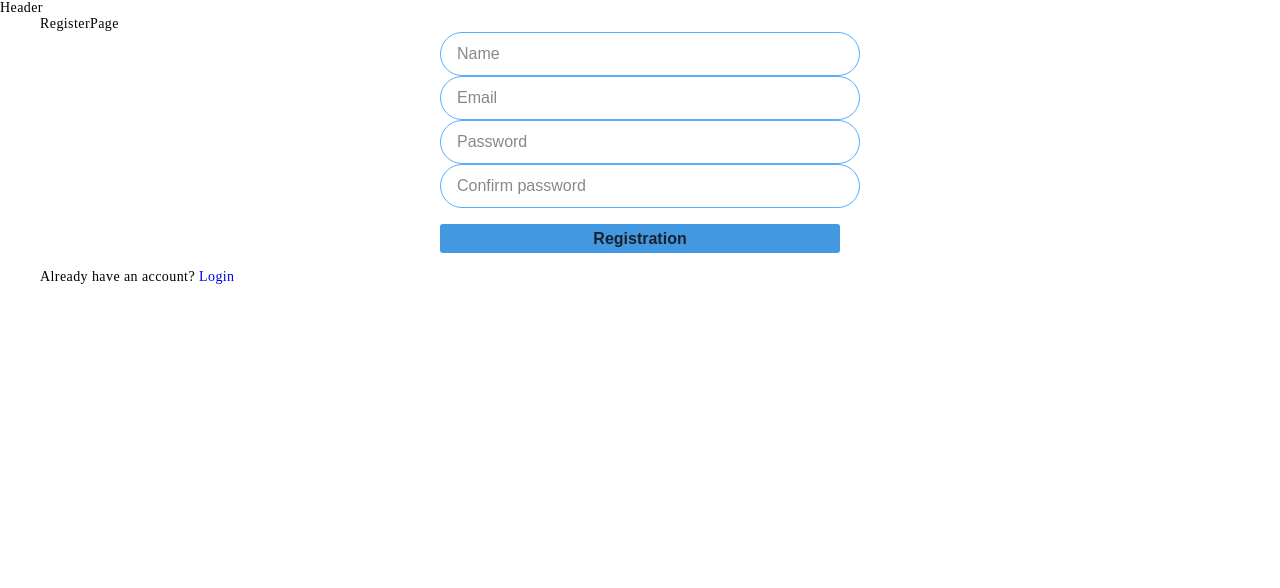
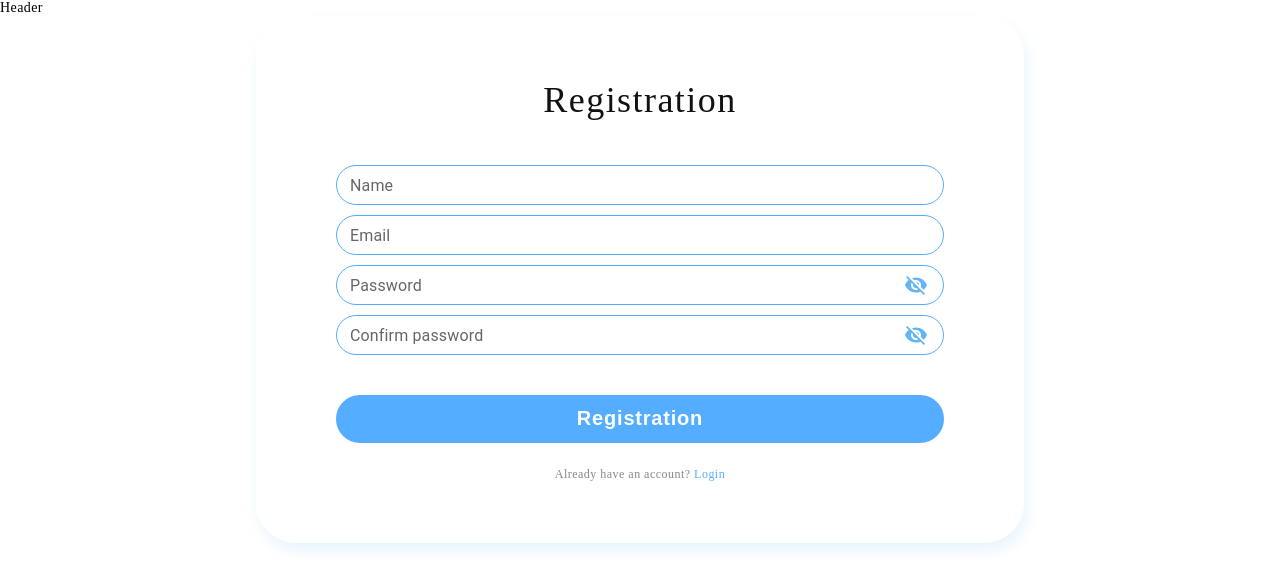
Before and after one commit to OlehKosminin/pet_project_frond_end, a React (Create React App) app: page /register in a window 1280 px wide. Shown: the top 588 px of the page. Built offline with nearby package versions, Linux system fonts and the light colour scheme; the HTML template or start-up script is replaced by a standard one.

Commit message:
almost ready

```diff
--- a/package.json
+++ b/package.json
@@ -3,6 +3,10 @@
   "version": "0.1.0",
   "private": true,
   "dependencies": {
+    "@emotion/react": "^11.11.0",
+    "@emotion/styled": "^11.11.0",
+    "@mui/icons-material": "^5.11.16",
+    "@mui/material": "^5.13.0",
     "@reduxjs/toolkit": "^1.9.5",
     "@testing-library/jest-dom": "^5.16.5",
     "@testing-library/react": "^13.4.0",
--- a/src/modules/AuthForms/RegisteForm/CustomInput/CustomInput.jsx
+++ /dev/null
@@ -1,17 +0,0 @@
-import { useField } from "formik";
-
-const CustomInput = ({ ...props }) => {
-  const [field, meta] = useField(props);
-
-  return (
-    <>
-      <input
-        {...field}
-        {...props}
-        className={meta.touched && meta.error ? "input-error" : ""}
-      />
-      {meta.touched && meta.error && <div className="error">{meta.error}</div>}
-    </>
-  );
-};
-export default CustomInput;
--- a/src/modules/AuthForms/RegisteForm/RegisterForm.jsx
+++ b/src/modules/AuthForms/RegisteForm/RegisterForm.jsx
@@ -1,57 +1,230 @@
-import React from "react";
+import { useState } from "react";
+import { Link } from "react-router-dom";
 import { useDispatch } from "react-redux";
-import { Link } from "react-router-dom";
 
-import { useFormik } from "formik";
 import { Formik, Form } from "formik";
+
+import { TextField, IconButton, Box } from "@mui/material";
+import { Visibility, VisibilityOff } from "@mui/icons-material";
+import ClearIcon from "@mui/icons-material/Clear";
+import { blue } from "@mui/material/colors";
+
+import styles from "./register-form.module.scss";
 import { registerSchema } from "../../../shared/components/YupSchemas/authSchemas";
+
 import { singup } from "../../../shared/services/auth";
-import CustomInput from "./CustomInput/CustomInput";
-import styles from "./register-form.module.scss";
 
-const RegisterForm = () => {
+const data = {
+  name: "",
+  email: "",
+  password: "",
+  confirmPassword: "",
+};
+
+export const RegisterForm = () => {
+  const [showPassword, setShowPassword] = useState(false);
+  const [showConfirmPassword, setShowConfirmPassword] = useState(false);
+
+  const handleClickShowPassword = () => setShowPassword((show) => !show);
+  const handleClickShowConfirmPassword = () =>
+    setShowConfirmPassword((show) => !show);
+
   const dispatch = useDispatch();
 
-  const onSubmit = async (values, actions) => {
-    dispatch(singup(values));
-    actions.resetForm();
+  const onSubmit = ({ name, email, password }) => {
+    const data = {
+      name: name,
+      email: email,
+      password: password,
+    };
+
+    dispatch(singup(data));
   };
 
   return (
     <>
       <Formik
-        initialValues={{
-          username: "",
-          email: "",
-          password: "",
-          confirmPassword: "",
+        initialValues={data}
+        onSubmit={onSubmit}
+        validationSchema={registerSchema}
+      >
+        {({ values, errors, touched, handleSubmit, handleChange }) => (
+          <Form className={styles.form} onSubmit={handleSubmit}>
+            <h2 className={styles.title}>Registration</h2>
+            <Box
+              sx={{
+                marginBottom: "10px",
+                display: "flex",
+                alignItems: "flex-end",
               }}
-        validationSchema={registerSchema}
-        onSubmit={onSubmit}
             >
-        {({ isSubmitting }) => (
-          <Form>
-            <CustomInput name="username" type="text" placeholder="Name" />
-            <CustomInput name="email" type="email" placeholder="Email" />
-            <CustomInput
+              <TextField
+                name="name"
+                type="text"
+                label="Name"
+                size="small"
+                fullWidth
+                sx={{
+                  "& .MuiOutlinedInput-root": {
+                    "& fieldset": {
+                      borderRadius: 40,
+                      border: `1px solid #54ADFF`,
+                    },
+                  },
+                }}
+                onChange={handleChange}
+                value={values.name}
+                error={touched.name && Boolean(errors.name)}
+                helperText={touched.name && errors.name}
+              />
+            </Box>
+            <Box
+              sx={{
+                marginBottom: "10px",
+                display: "flex",
+                alignItems: "flex-end",
+              }}
+            >
+              <TextField
+                name="email"
+                type="email"
+                label="Email"
+                size="small"
+                fullWidth
+                sx={{
+                  "& .MuiOutlinedInput-root": {
+                    "& fieldset": {
+                      borderRadius: 40,
+                      border: `1px solid #54ADFF`,
+                    },
+                  },
+                }}
+                InputProps={{
+                  endAdornment: (
+                    <IconButton
+                      aria-label="clear"
+                      edge="end"
+                      size="small"
+                      sx={{
+                        visibility: values.email ? "visible" : "hidden",
+                        color: "#F43F5E",
+                      }}
+                      onClick={() => {
+                        data.setFieldValue("email", "");
+                      }}
+                    >
+                      <ClearIcon />
+                    </IconButton>
+                  ),
+                }}
+                onChange={handleChange}
+                value={values.email}
+                error={touched.email && Boolean(errors.email)}
+                helperText={touched.email && errors.email}
+              />
+            </Box>
+            <Box
+              sx={{
+                marginBottom: "10px",
+                display: "flex",
+                alignItems: "flex-end",
+              }}
+            >
+              <TextField
                 name="password"
-              type="password"
-              placeholder="Password"
+                type={showPassword ? "text" : "password"}
+                label="Password"
+                size="small"
+                fullWidth
+                sx={{
+                  "& .MuiOutlinedInput-root": {
+                    "& fieldset": {
+                      borderRadius: 40,
+                      border: `1px solid #54ADFF`,
+                    },
+                  },
+                }}
+                InputProps={{
+                  endAdornment: (
+                    <IconButton
+                      aria-label="toggle password visibility"
+                      onClick={handleClickShowPassword}
+                      edge="end"
+                      size="small"
+                    >
+                      {showPassword ? (
+                        <Visibility style={{ color: blue[300] }} />
+                      ) : (
+                        <VisibilityOff style={{ color: blue[300] }} />
+                      )}
+                    </IconButton>
+                  ),
+                }}
+                onChange={handleChange}
+                value={values.password}
+                error={touched.password && Boolean(errors.password)}
+                helperText={touched.password && errors.password}
               />
-            <CustomInput
+            </Box>
+            <Box
+              sx={{
+                marginBottom: "10px",
+                display: "flex",
+                alignItems: "flex-end",
+              }}
+            >
+              <TextField
                 name="confirmPassword"
-              type="password"
-              placeholder="Confirm password"
+                type={showConfirmPassword ? "text" : "password"}
+                label="Confirm password"
+                size="small"
+                fullWidth
+                sx={{
+                  "& .MuiOutlinedInput-root": {
+                    "& fieldset": {
+                      borderRadius: 40,
+                      border: `1px solid #54ADFF`,
+                    },
+                  },
+                }}
+                InputProps={{
+                  endAdornment: (
+                    <IconButton
+                      aria-label="toggle password visibility"
+                      onClick={handleClickShowConfirmPassword}
+                      edge="end"
+                      size="small"
+                    >
+                      {showConfirmPassword ? (
+                        <Visibility style={{ color: blue[300] }} />
+                      ) : (
+                        <VisibilityOff style={{ color: blue[300] }} />
+                      )}
+                    </IconButton>
+                  ),
+                }}
+                onChange={handleChange}
+                value={values.confirmPassword}
+                error={
+                  touched.confirmPassword && Boolean(errors.confirmPassword)
+                }
+                helperText={touched.confirmPassword && errors.confirmPassword}
               />
-            <button disabled={isSubmitting} type="submit">
+            </Box>
+            <div className={styles.buttonContainer}>
+              <button type="submit" className={styles.button}>
                 Registration
               </button>
+            </div>
+            <p className={styles.questionText}>
+              Already have an account?{" "}
+              <Link to="/login" className={styles.loginLink}>
+                Login
+              </Link>
+            </p>
           </Form>
         )}
       </Formik>
-      <p>
-        Already have an account? <Link to="/login">Login</Link>
-      </p>
     </>
   );
 };
--- a/src/modules/AuthForms/RegisteForm/register-form.module.scss
+++ b/src/modules/AuthForms/RegisteForm/register-form.module.scss
@@ -1,84 +1,89 @@
+@import "../../../utils/fonts.scss";
+
 .form {
-  display: flex;
-  flex-direction: column;
-  justify-content: center;
-  align-items: center;
-  gap: 32px;
-  margin-top: 40px;
+  width: 280px;
+  margin: 0 auto;
+  padding: 40px 12px;
+  border-radius: 20px;
+  background-color: #ffffff;
+  box-shadow: 3px 8px 14px rgba(136, 198, 253, 0.19);
 }
 
-.error {
-  color: #fc8181;
-  font-size: 0.75rem;
-  text-align: left;
-  margin-top: 0.25rem;
+@media screen and (min-width: 768px) {
+  .form {
+    width: 608px;
+    padding: 60px 80px 40px 80px;
+    border-radius: 40px;
+  }
 }
 
-.checkbox {
-  display: flex;
-  justify-content: flex-start;
-  align-items: center;
-  margin-top: 1rem;
+@media screen and (min-width: 1280px) {
+  .form {
+    padding: 60px 80px;
+  }
 }
 
-form {
-  width: 95%;
-  max-width: 400px;
-  margin: 0 auto;
+.title {
+  font-family: font-face {
+    font-family: "Manrope Medium";
+    src: "../../../utils/fonts.scss";
+  }
+  text-align: center;
+  font-weight: 500;
+  font-size: 24px;
+  line-height: 1.38;
+  letter-spacing: 0.04em;
+  margin-bottom: 40px;
+  color: #111111;
 }
 
-form label {
-  font-size: 1rem;
-  font-weight: bold;
-  display: block;
-  text-align: left;
-  margin: 1rem 0 0.2rem;
+@media screen and (min-width: 768px) {
+  .title {
+    font-size: 36px;
+    line-height: 1.36;
+  }
 }
 
-input,
-select {
-  width: 100%;
-  padding-top: 12px;
-  padding-left: 16px;
-  padding-bottom: 12px;
-  font-size: 1rem;
-  color: #888888;
-  border: 1px solid #54adff;
-  background-color: transparent;
-  border-radius: 40px;
-  outline: none;
-}
-
-input::placeholder,
-select::placeholder {
+.questionText {
+  font-weight: 400;
+  font-size: 12px;
+  line-height: 1.33;
+  text-align: center;
+  letter-spacing: 0.04em;
   color: #888888;
 }
 
-input[type="checkbox"] {
-  width: fit-content;
-  margin-right: 0.5rem;
-  transform: scale(1.25);
+.loginLink {
+  display: inline-block;
+  color: #54adff;
 }
 
-button {
-  display: block;
-  margin: 1rem 0;
-  padding: 0.35rem 0.5rem;
-  background-color: #4299e1;
-  color: #1a202c;
-  border: none;
-  border-radius: 3px;
+.buttonContainer {
+  margin-top: 40px;
+  margin-bottom: 24px;
+  display: flex;
+  flex-direction: column;
+  align-items: stretch;
+}
+
+.button {
+  display: inline-flex;
+  justify-content: center;
+  align-items: center;
+  padding: 10px 28px;
   width: 100%;
-  font-size: 1rem;
-  font-weight: bold;
+  height: 48px;
+  font-size: 20px;
+  font-weight: 600;
+  letter-spacing: 0.04em;
+  border: 2px solid #54adff;
+  border-radius: 40px;
+  color: #ffffff;
+  background-color: #54adff;
+}
+
+.button:hover {
+  background: linear-gradient(290.46deg, #419ef1 0%, #9bd0ff 107.89%);
+  color: #ffffff;
   cursor: pointer;
 }
-
-input.inputError,
-select.inputError {
-  border-color: #fc8181;
-}
-
-button:disabled {
-  opacity: 0.35;
-}
--- a/src/pages/RegisterPage/RegisterPage.jsx
+++ b/src/pages/RegisterPage/RegisterPage.jsx
@@ -4,7 +4,6 @@ import styles from "../../shared/components/sass/baseStyle.module.scss";
 const RegisterPage = () => {
   return (
     <div className={styles.container}>
-      RegisterPage
       <RegisterForm />
     </div>
   );
--- a/src/shared/components/YupSchemas/authSchemas.js
+++ b/src/shared/components/YupSchemas/authSchemas.js
@@ -3,7 +3,7 @@ import * as yup from "yup";
 const passwordPattern = /^(?=.*\d)(?=.*[a-z])(?=.*[A-Z])(?!.*\s).*$/;
 
 export const registerSchema = yup.object().shape({
-  username: yup.string().required("Please enter a name"),
+  name: yup.string().required("Please enter a name"),
   email: yup
     .string()
     .email("Please enter a valid email")
@@ -15,7 +15,7 @@ export const registerSchema = yup.object().shape({
     .required("Please create a stronger password"),
   confirmPassword: yup
     .string()
-    .oneOf([yup.ref("password"), null])
+    .oneOf([yup.ref("password"), null], "Passwords must match")
     .required("Password must match"),
 });
 
```
Also changed, not shown: 1 other file (tests, documents, lock files or other folders). Lines whose indentation alone changed are shown as unchanged.
